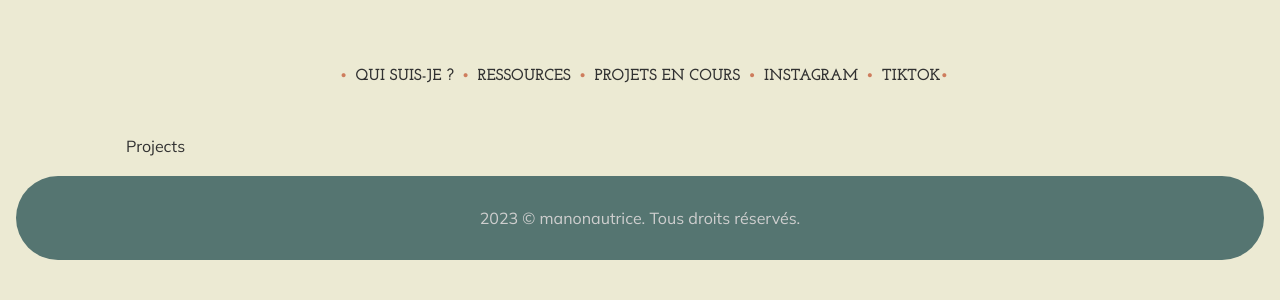
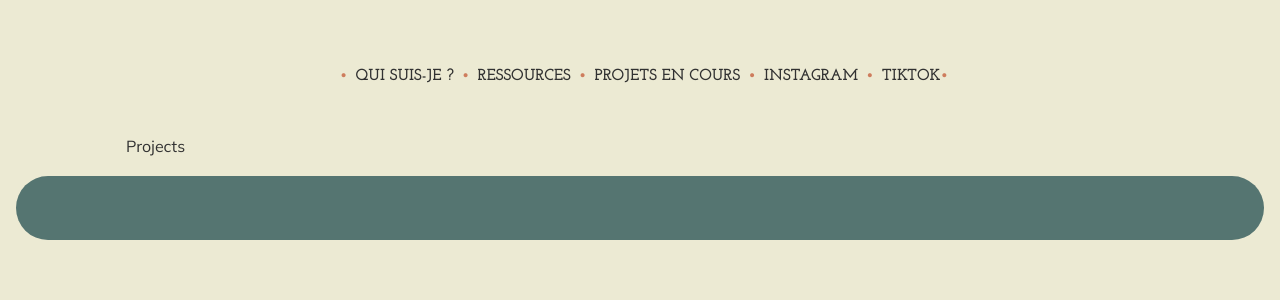
Before and after one commit to manonBr/manonautrice, a React (Vite) app in the folder client/: page /projets in a window 1280 px wide. Shown: the top 300 px of the page. Built offline with nearby package versions, Linux system fonts and the light colour scheme; no server answers.

Commit message:
:refactor: Update Footer text with database content

```diff
--- a/client/src/components/Footer/Footer.jsx
+++ b/client/src/components/Footer/Footer.jsx
@@ -1,11 +1,22 @@
-import * as React from "react"
+import  React, { useEffect, useState } from "react"
 import "./Footer.scss"
+import fetchData from "../../helpers/fetchData"
 
 const Footer = () => {
+    const [text, setText] = useState('')
+
+    useEffect(() => {
+        const getText = async () => {
+            const datas = await fetchData("/content/footer")
+            setText(datas.data)
+        }
+        getText()
+    }, [])
+
     return (
         <footer>
             <span>
-                2023 © manonautrice. Tous droits réservés.
+                {text.tex_fr}
             </span>
         </footer>
     )
```
